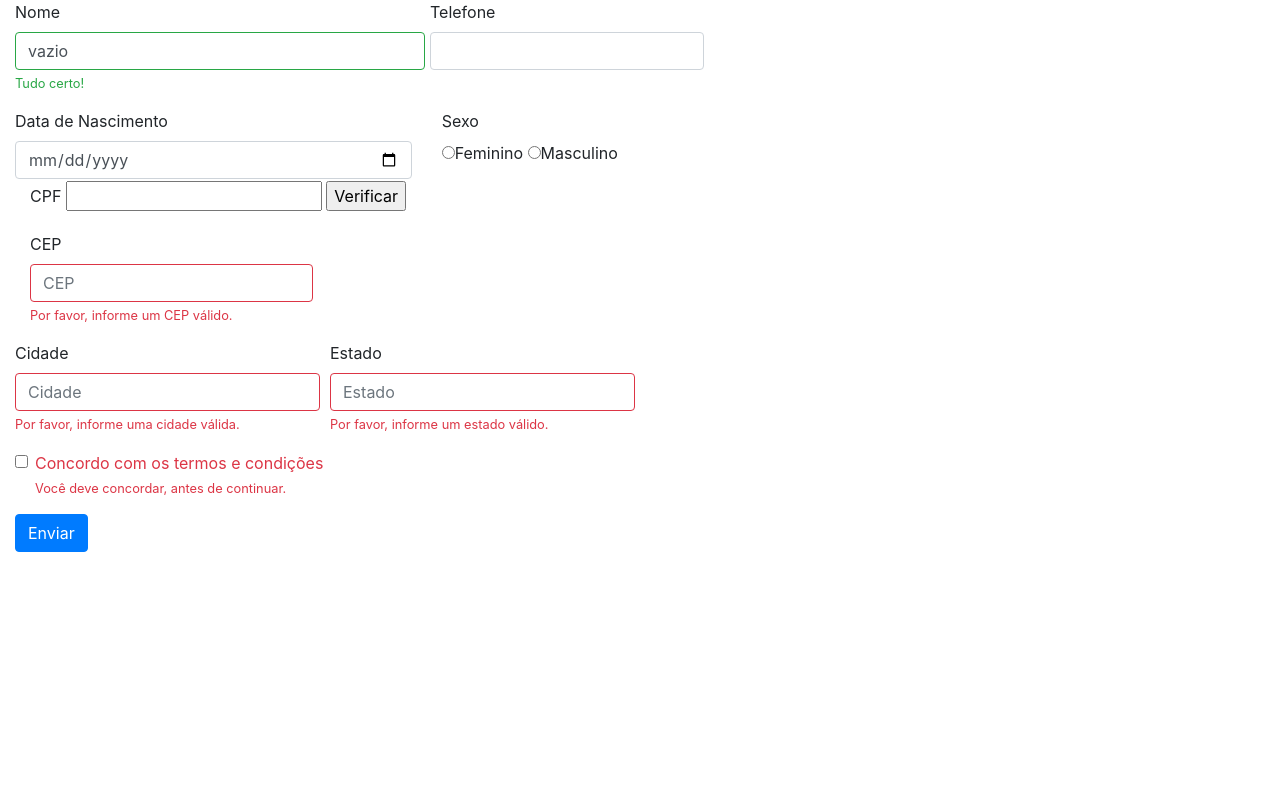
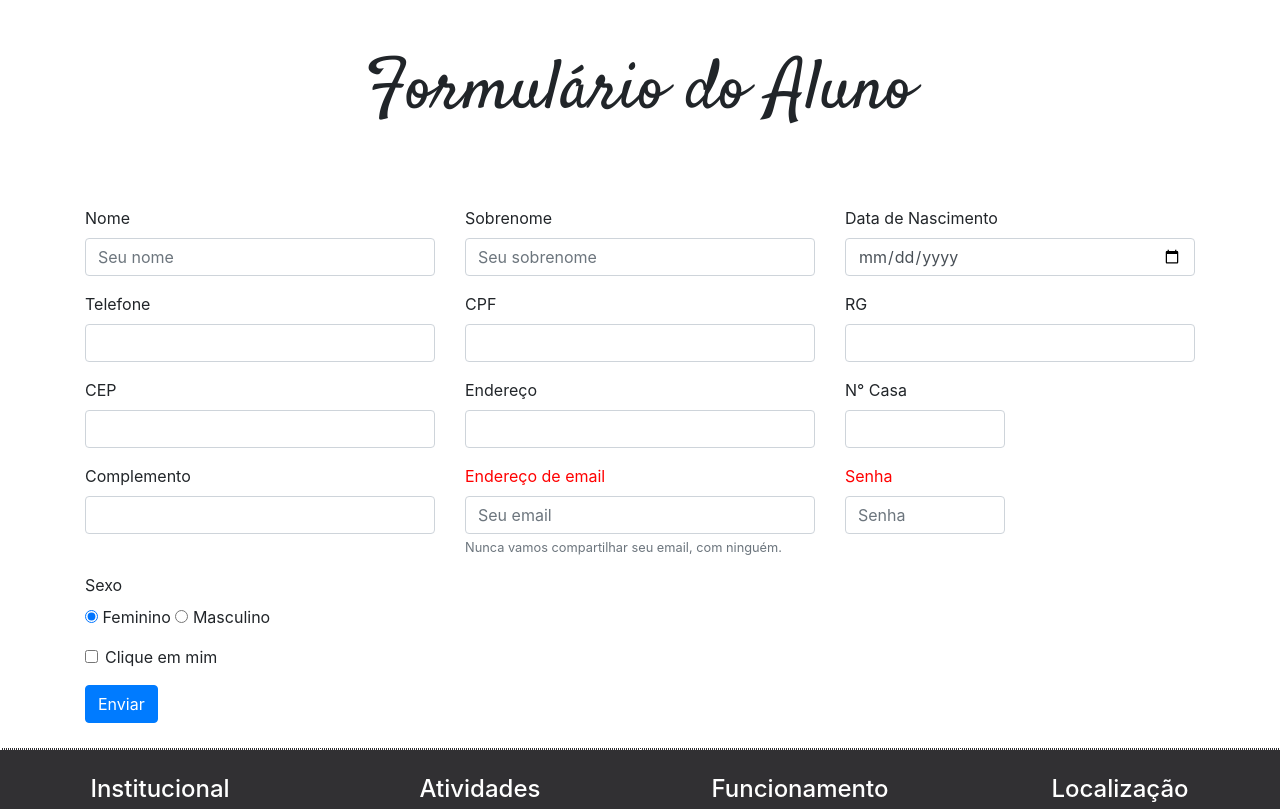
Before and after one commit to moraisvitoria/Site-Bootstrap, a PHP site: page /formulario.php in a window 1280 px wide. Shown: the top 809 px of the page. Before the commit the page ends 552 px from the top, so only its background shows below. Run offline with PHP 8.4, Linux system fonts and the light colour scheme.

Commit message:
form css

```diff
--- a/formulario.php
+++ b/formulario.php
@@ -2,86 +2,130 @@
 require_once 'head.php';
 ?>
 
-<form>
 <div class="container-fluid">
-    <div class="form-row">
-     <div class="col-md-4 mb-3">
-      <label for="validationServer01">Nome</label>
-      <input type="text" class="form-control is-valid" id="validationServer01" placeholder="Nome" value="vazio" required>
-      <div class="valid-feedback">
-        Tudo certo!
+  <div class="row">
+    <div class="col-md-12 text-center">
+      <h1>Formulário do Aluno</h1>
+    </div>
   </div>
 </div>
 
+<form>
+
+    <div class="container form-aluno">
+      <div class="row">
+        <div class="col-md-4">
+          <div class="form-group">
+              <label for="nome">Nome</label>
+              <input type="text" class="form-control" placeholder="Seu nome">
+          </div>
+        </div>
+
+        <div class="col-md-4">
+          <div class="form-group">
+            <label for="nome">Sobrenome</label>
+            <input type="text" class="form-control" placeholder="Seu sobrenome">
+          </div>
+        </div>
+
+        <div class="col-md-4">
+          <div class="form-group">
+            <label for="dn">Data de Nascimento</label>
+            <input type="date" class="form-control">
+          </div>
+        </div>
+    </div>
+
+      <div class="row">
+        <div class="col-md-4">
           <div class="form-group">
             <label for="telefone">Telefone</label>
             <input type="text" class="form-control" onkeypress="$(this).mask('(00)00000-0000')">
           </div>
         </div>
 
-
-    <div class="row">
         <div class="col-md-4">
-          <div class="form-grupo">
-            <label for="dn">Data de Nascimento</label>
-            <input type="date" class="form-control">
+          <div class="form-group">
+            <label for="cpf">CPF</label>
+            <input type="text" class="form-control" onkeypress="$(this).mask('000.000.000-00');">
           </div>
         </div>
 
         <div class="col-md-4">
-        <div class="form-grupo">
-            <label for="sexo">Sexo</label>
-            <p><input type="radio">Feminino
-            <input type="radio">Masculino</p>
+          <div class="form-group">
+            <label for="rg">RG</label>
+            <input type="text" class="form-control">
           </div>
         </div>
       </div>
 
-
+      <div class="row">
+        <div class="col-md-4">
           <div class="form-group">
-          <div class="col-md-4">
-            <label for="cpf">CPF</label>
-            <input type="number" name="cpf" \
-			   pattern="\d{3}\.?\d{3}\.?\d{3}-?\d{2}" \
-			   title="Digite um CPF no formato: xxx.xxx.xxx-xx">
-		    <input type="submit" value="Verificar">
+            <label for="cep">CEP</label>
+            <input type="text" class="form-control" onkeypress="$(this).mask('00000-000');">
           </div>
         </div>
 
-    <div class="col-md-3 mb-3">
-      <label for="validationServer05">CEP</label>
-      <input type="text" class="form-control is-invalid" id="validationServer05" placeholder="CEP" required>
-      <div class="invalid-feedback">
-        Por favor, informe um CEP válido.
+        <div class="col-md-4">
+          <div class="form-group">
+            <label for="endereco">Endereço</label>
+            <input type="text" class="form-control">
           </div>
         </div>
 
-  <div class="form-row">
-    <div class="col-md-3 mb-3">
-      <label for="validationServer03">Cidade</label>
-      <input type="text" class="form-control is-invalid" id="validationServer03" placeholder="Cidade" required>
-      <div class="invalid-feedback">
-        Por favor, informe uma cidade válida.
-      </div>
-    </div>
-    <div class="col-md-3 mb-3">
-      <label for="validationServer04">Estado</label>
-      <input type="text" class="form-control is-invalid" id="validationServer04" placeholder="Estado" required>
-      <div class="invalid-feedback">
-        Por favor, informe um estado válido.
+        <div class="col-md-2">
+          <div class="form-group">
+            <label for="numerocasa">N° Casa</label>
+            <input type="text" class="form-control">
           </div>
         </div>
       </div>
+
+      <div class="row">
+        <div class="col-md-4">
           <div class="form-group">
-    <div class="form-check">
-      <input class="form-check-input is-invalid" type="checkbox" value="" id="invalidCheck3" required>
-      <label class="form-check-label" for="invalidCheck3">
-        Concordo com os termos e condições
-      </label>
-      <div class="invalid-feedback">
-        Você deve concordar, antes de continuar.
+            <label for="complemento">Complemento</label>
+            <input type="text" class="form-control">
+          </div>
+        </div>
+
+        <div class="col-md-4">
+          <div class="form-group end-form">
+            <label for="exampleInputEmail1">Endereço de email</label>
+            <input type="email" class="form-control" id="exampleInputEmail1" aria-describedby="emailHelp" placeholder="Seu email">
+            <small id="emailHelp" class="form-text text-muted">Nunca vamos compartilhar seu email, com ninguém.</small>
+          </div>
+        </div>
+
+        <div class="col-md-2">
+          <div class="form-group end-form">
+            <label for="exampleInputPassword1">Senha</label>
+            <input type="password" class="form-control" id="exampleInputPassword1" placeholder="Senha">
            </div>
         </div>
       </div>
-  <button class="btn btn-primary" type="submit">Enviar</button>
+
+    <div class="row">
+      <div class="col-md-4">
+        <div class="form-group">
+          <label for="sexo">Sexo</label><p>
+          <input type="radio" name="optradio" checked> Feminino
+          <input type="radio" name="optradio"> Masculino
+        </div>
+      </div>
+    </div>
+
+    <div class="form-group form-check">
+      <input type="checkbox" class="form-check-input" id="exampleCheck1">
+      <label class="form-check-label" for="exampleCheck1">Clique em mim</label>
+    </div>
+
+    <button type="submit" class="btn btn-primary">Enviar</button>
+  </div>
+
 </form>
+
+<?php
+require_once 'footer.php';
+?>
--- a/style.css
+++ b/style.css
@@ -170,6 +170,29 @@
     margin-bottom: 50px;
 }
 
+/****** Formulário Aluno*******/
+
+.form-aluno{
+    margin-top: 5%;
+}
+
+.end-form{
+    color: red;
+}
+
+.genero{
+    margin-left: 4px;
+}
+
+.form-radio{
+    color: red;
+    display: block;
+}
+
+.btn-primary{
+    margin-bottom: 25px;
+}
+
 /**** RODAPÉ *****/
 .footer{
     background: rgb(49, 48, 51);
```
Lines whose indentation alone changed are shown as unchanged.
